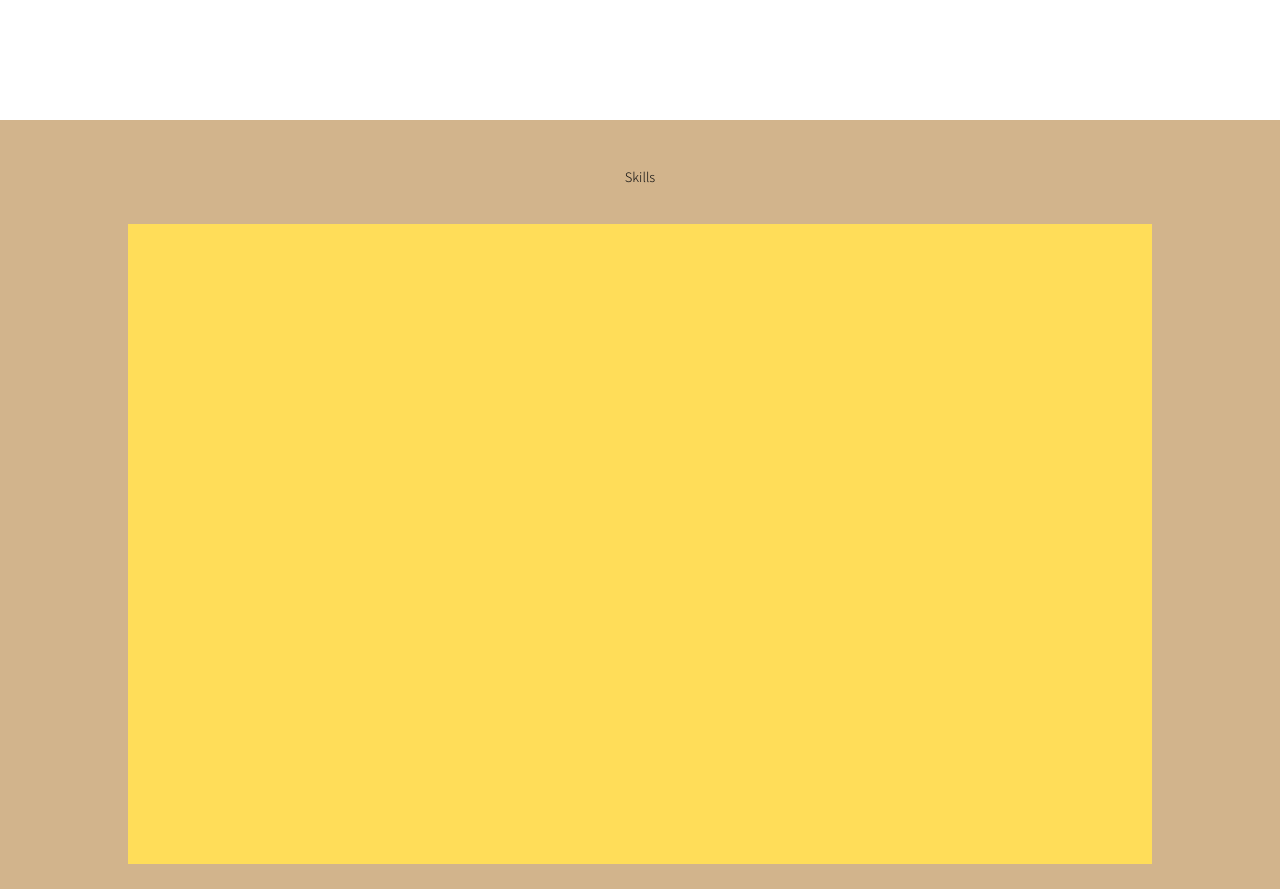
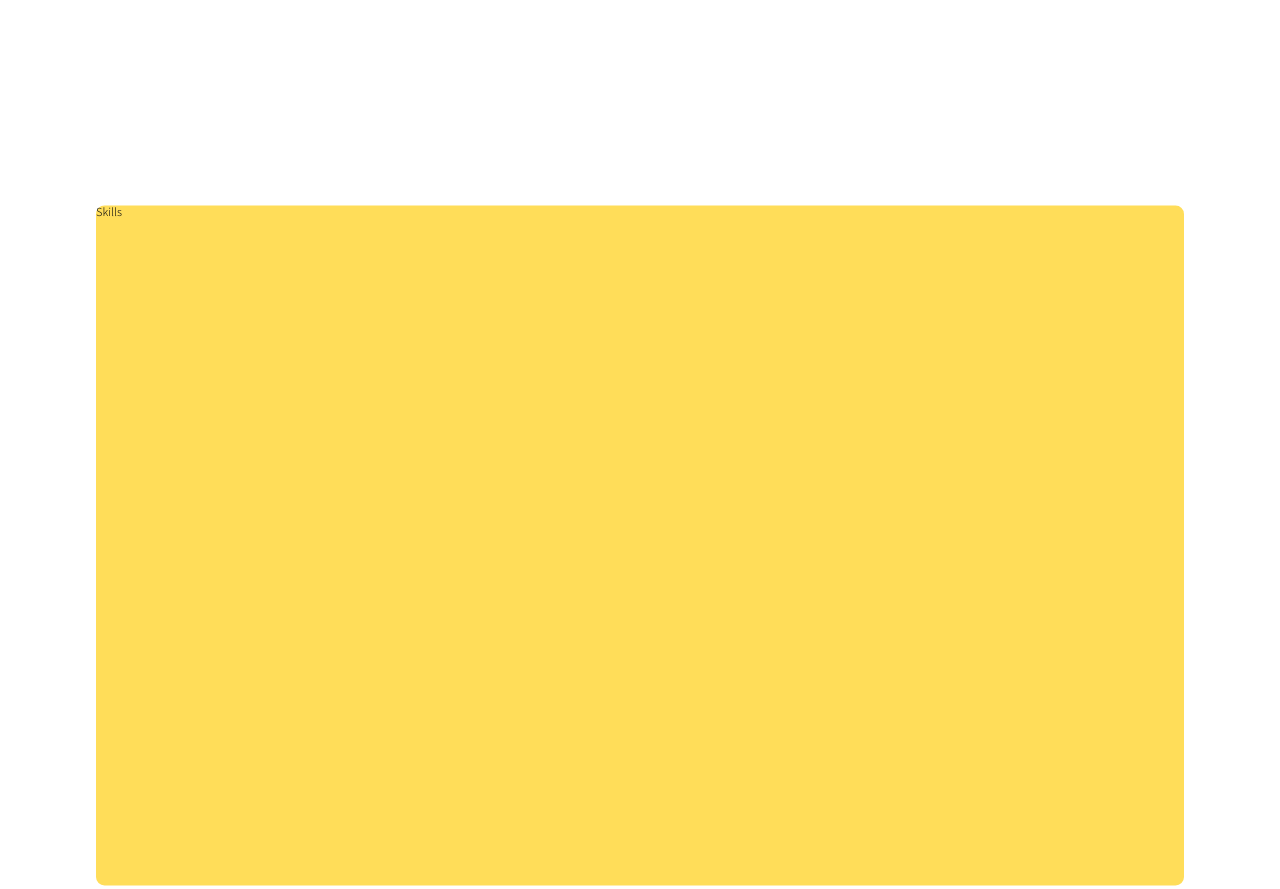
Before and after one commit to Hwajiin/portfolio, a plain HTML site: page index.html in a window 1280 px wide. Shown: the part 680-1569 px from the top of the page. Drawn offline with Linux system fonts and the light colour scheme.

Commit message:
skills section edit scroll event process

```diff
--- a/index.html
+++ b/index.html
@@ -42,8 +42,9 @@
     </section>
     <section id="skills" class="section">
       <div class="container skills__container">
-        <h1 class="title skills__title">Skills</h1>
-        <div class="skills__box"></div>
+        <div class="skills__box">
+          <h1 class="title skills__title">Skills</h1>
+        </div>
       </div>
     </section>
     <section id="projects" class="section">
--- a/src/footer/footer.css
+++ b/src/footer/footer.css
@@ -8,7 +8,6 @@ footer {
   width: 100%;
   border-top: 1px solid var(--black-color);
   /* z-index: -1; */
-  background-color: aliceblue;
 }
 
 /* social, contact */
--- a/src/skills/skills.css
+++ b/src/skills/skills.css
@@ -1,10 +1,5 @@
 #skills {
   position: relative;
-}
-
-.skills__title {
-  position: absolute;
-  top: 50px;
 }
 
 .skills__container {
@@ -20,6 +15,12 @@
   width: 100%;
   height: 100%;
   background-color: var(--yellow-color);
+  border-radius: 10px;
   transform: scale(0.85) translateY(30px);
   transition: all 0.3s ease-in;
 }
+
+.skills__box.active {
+  transform: scale(1) translateY(0px);
+  border-radius: 0;
+}
--- a/src/skills/skills.js
+++ b/src/skills/skills.js
@@ -19,9 +19,9 @@ class Skills {
     // 어디에 맞춰서 트랜지션 제거할지 고민,,,
 
     if (scrollY >= scrollTop - HEADER_HEIGHT) {
-      this.box.style.transform = `scale(1) translateY(0px)`;
+      this.box.classList.add("active");
     } else if (scrollY < HEADER_HEIGHT) {
-      this.box.style.transform = `scale(0.8) translateY(30px)`;
+      this.box.classList.remove("active");
     }
   };
 }
--- a/src/styles.css
+++ b/src/styles.css
@@ -39,6 +39,6 @@ button {
   /* padding: 50px 0; */
 }
 
-.section:nth-child(odd) {
+/* .section:nth-child(odd) {
   background-color: tan;
-}
+} */
```
